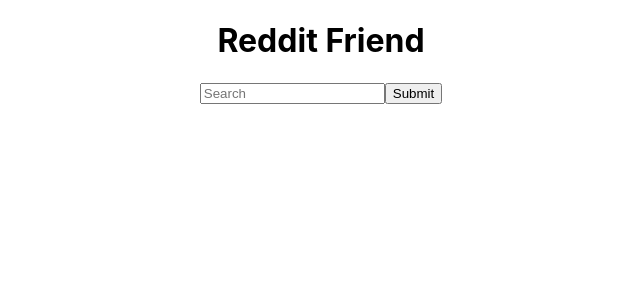
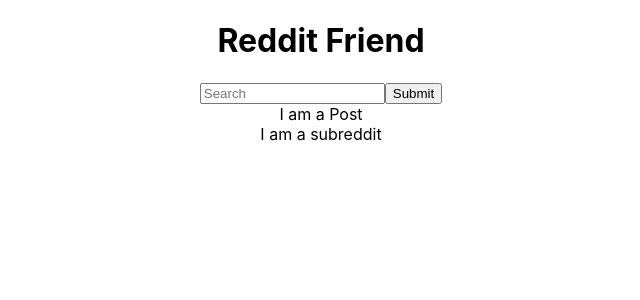
Before and after one commit to hlmnicholson/redditClient, a React (Create React App) app: page / in a window 1280 px wide. Shown: the top 300 px of the page, without its empty margins (319-959 px from the left). Built offline with nearby package versions, Linux system fonts and the light colour scheme.

Commit message:
establish link between features/components

```diff
--- a/src/App.js
+++ b/src/App.js
@@ -1,10 +1,14 @@
 import Header from './features/Header/Header';
+import Home from './features/Home/Home';
+import Subreddits from './features/Subreddits/Subreddits';
 import './App.css';
 
 function App() {
   return (
     <div className="App">
       <Header />
+      <Home />
+      <Subreddits />
     </div>
   );
 }
--- a/src/components/Card/Card.js
+++ b/src/components/Card/Card.js
@@ -0,0 +1,9 @@
+const Card = ({ data }) => {
+  return (
+    <div>
+      {data}
+    </div>
+  );
+}
+
+export default Card;
--- a/src/features/Home/Home.js
+++ b/src/features/Home/Home.js
@@ -0,0 +1,13 @@
+import React from 'react';
+import Post from '../Post/Post';
+
+
+//get posts in here, dynamically render to posts
+
+const Home = () => {
+  return (
+    <Post />
+  );
+}
+
+export default Home;
--- a/src/features/Post/Post.js
+++ b/src/features/Post/Post.js
@@ -1,4 +1,13 @@
+import React from 'react';
+import Card from '../../components/Card/Card';
 
-const plus = () => {
-  console.log('yes');
+// posts are dynamically rendered by the Home component to here
+let test = 'I am a Post'
+
+const Post = () => {
+  return (
+    <Card data={test} />
+  );
 }
+
+export default Post;
--- a/src/features/Subreddits/Subreddits.js
+++ b/src/features/Subreddits/Subreddits.js
@@ -0,0 +1,14 @@
+import React from 'react';
+import Card from '../../components/Card/Card';
+
+let test = 'I am a subreddit';
+
+const Subreddits = () => {
+  return (
+    <div>
+      <Card data={test} />
+    </div>
+  );
+}
+
+export default Subreddits;
```
